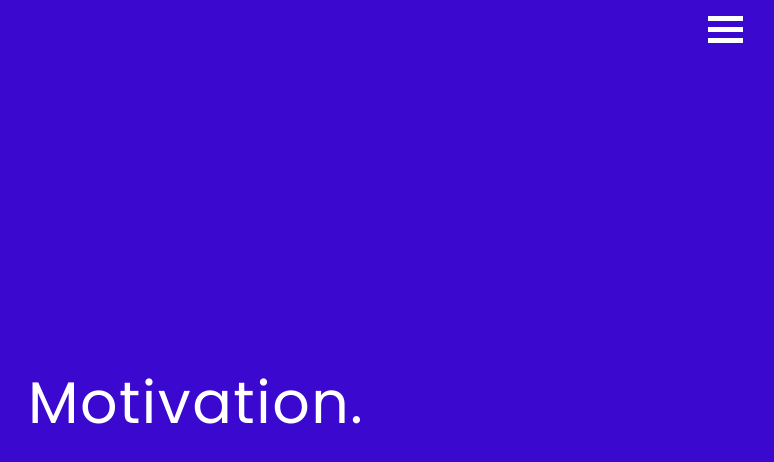
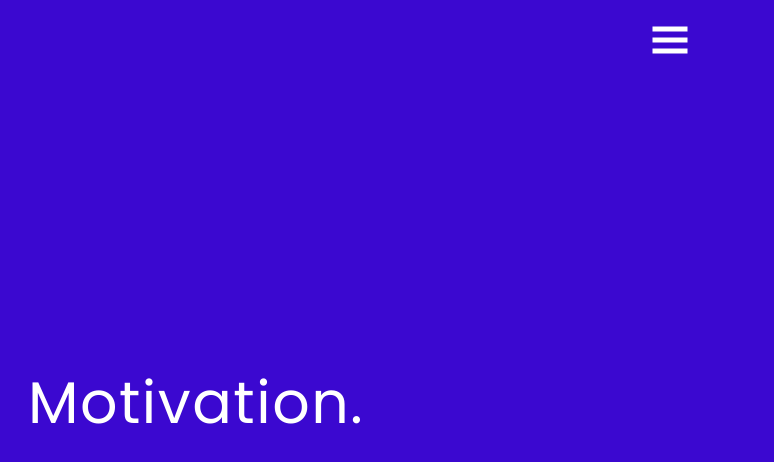
Before and after one commit to Danasovsky/Alpha, a plain HTML site: page index.html in a window 1280 px wide. Shown: the whole page, without its empty margins (444-1218 px from the left). Drawn offline with Linux system fonts and the light colour scheme.

Commit message:
Update Style.css

```diff
--- a/Style.css
+++ b/Style.css
@@ -28,9 +28,9 @@ body {
     display: inline-block;
     cursor: pointer;
     position: absolute;
+    top: 5%;
+    left: 87%;
     transform: translateX(-50%) translateY(-50%)
-    top: 5%;
-    left: 90%;
 }
 
 .bar1, .bar2, .bar3 {
```
